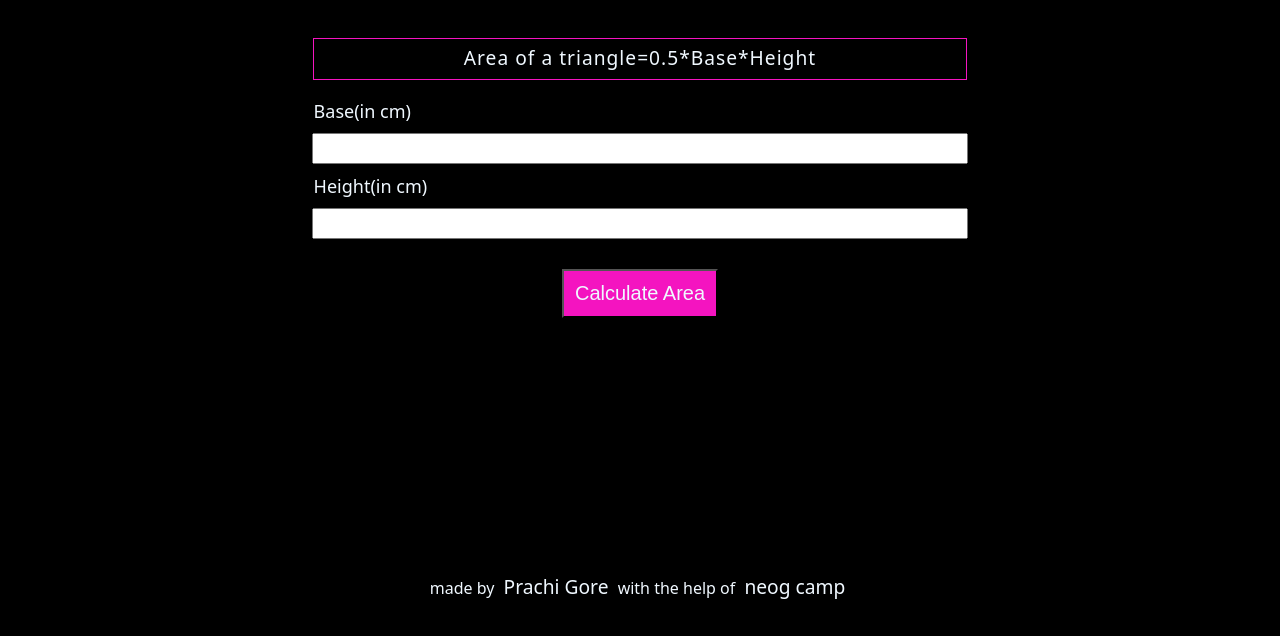
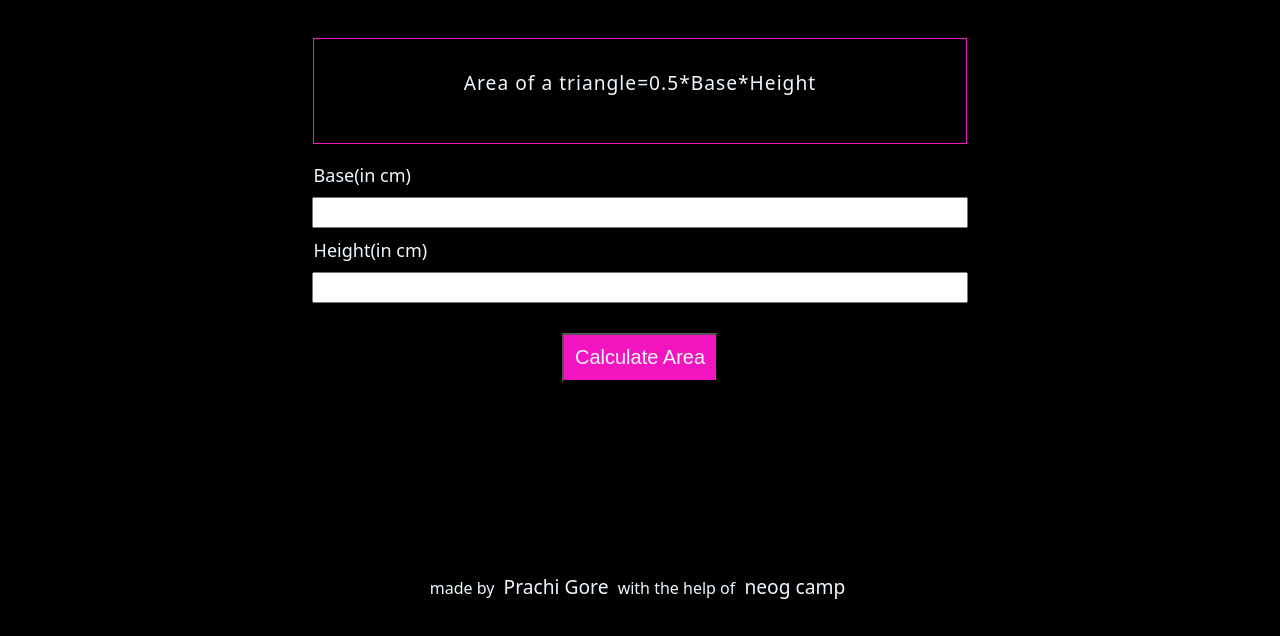
Before and after one commit to Prachi-Gore/Fun_With_Triangles, a plain HTML site: page area.html in a window 1280 px wide. Shown: the part 164-800 px from the top of the page. Drawn offline with Linux system fonts and the light colour scheme.

Commit message:
Update app.css

```diff
--- a/app.css
+++ b/app.css
@@ -10,23 +10,15 @@ body{
    align-items: center;
    height: 80vh;
    width: 100vw;
-
-
-
-
 }
 nav{
     background-color: rgb(244, 20, 192);
     height: 10vh;
     padding-top: 17px;
-
-
-
 }
 a{
     text-decoration: solid;
     padding: 5px;
-
     font-size: larger;
     color: aliceblue;
 }
@@ -40,8 +32,6 @@ height: 25px;
 padding-left: 10px;
 margin: 10px;
 font-weight: bold;
-
-
 }
 label{
     width: 51vw;
@@ -70,9 +60,11 @@ p{
 .formula{
     border: 1px solid rgb(244, 20, 192);
     width:51vw;
-    height: 35px;
+    height: 9vh;
     text-align: center;
-    padding-top: 5px;
+    padding-top: 30px;
+    padding-bottom: 2px;
+    font-size: larger;
 
 }
 footer{
```
